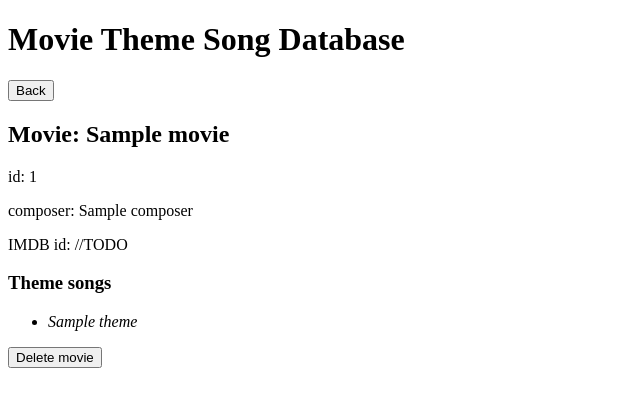
After one commit to atlexis/movieThemeSongDatabase, a Flask app: template templates/movie.html in a window 1280 px wide. The commit adds this page. Shown: the top 407 px of the page, without its empty margins (0-640 px from the left). Run offline with Flask 2, Linux system fonts and the light colour scheme; the template is opened without the code that fills it: most values are stand-ins (such as "Sample title", 1, 10 or a date in 2020).

Commit message:
Added movie page, a delete button and function, and added theme table to database

```diff
--- a/app.py
+++ b/app.py
@@ -9,7 +9,7 @@ app.config['SQLALCHEMY_DATABASE_URI'] = 'sqlite:///app.db'
 db = SQLAlchemy(app)
 
 # Import Movie data model, must be imported after db is set to prevent cyclic import conflict
-from Movie import Movie
+from models import Movie, Theme
 
 # Run server in debug mode (update when changes are made)
 #app.run(debug=True)
@@ -37,3 +37,15 @@ def add():
         return render_template("failure.html")
         # TODO add separate error message for db failure
     return redirect(url_for('index'))
+
+@app.route("/movie/<int:id>")
+def movie(id):
+    movie = Movie.query.get(id)
+    themes = ["test1", "test2", "test3"]
+    return render_template("movie.html", movie=movie, themes=themes)
+
+@app.route("/delete/<int:id>", methods=["POST"])
+def delete(id):
+    Movie.query.filter(Movie.id == id).delete()
+    db.session.commit()
+    return redirect(url_for('index'))
--- a/templates/index.html
+++ b/templates/index.html
@@ -7,10 +7,10 @@
 		<input name="composer" placeholder="Composer" type="text">
 		<input type="submit" value="Add">
 	</form>
-	<h2>Movie title - Composer</h2>
+	<h4>Movie title - Composer</h4>
 	<ul>
 		{% for movie in movies %}
-			<li><i>{{ movie.title }}</i> by {{  movie.composer }}</li>
+		<li><a href="/movie/{{movie.id}}" type=get><i>{{ movie.title }}</i></a> by {{  movie.composer }}</li>
 		{% endfor %}
 	</ul>
 
--- /dev/null
+++ b/templates/movie.html
@@ -0,0 +1,21 @@
+{% extends "layout.html" %}
+
+{% block body %}
+	<h1>Movie Theme Song Database</h1>
+	<form action="/" method="get">
+		<input type="submit" value="Back">
+	</form>
+	<h2>Movie: {{ movie.title }}</h2>
+	<p>id: {{ movie.id }}</p>
+	<p>composer: {{ movie.composer }}</p>
+	<p>IMDB id: //TODO</p>
+	<h3>Theme songs</h3>
+	<ul>
+		{% for theme in themes %}
+		<li><i>{{theme}}</i></li>
+		{% endfor %}
+	</ul>
+	<form action="/delete/{{movie.id}}" method="post">
+		<input type="submit" value="Delete movie">
+	</form>
+{% endblock %}
```
Also changed, not shown: Movie.py (deleted, +0 -10 lines), models.py (added, +21 -0 lines), app.db, 2 other files.
